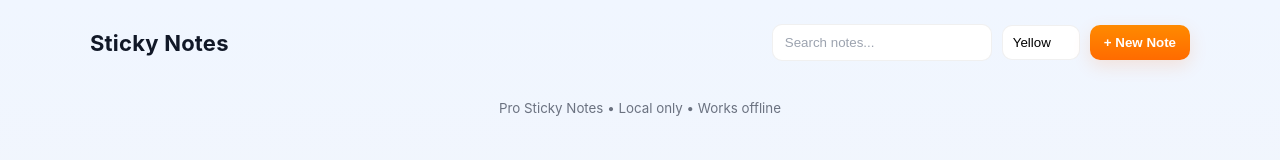
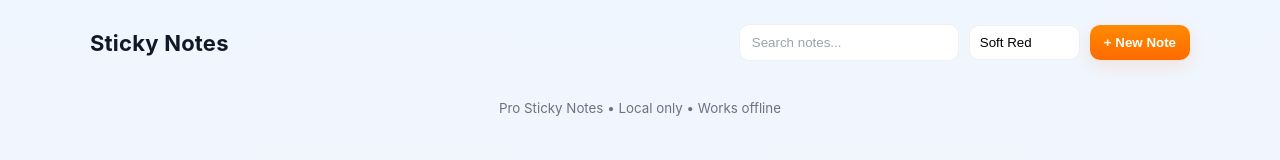
Before and after one commit to raushan01012/stickynotes, a plain HTML site: page index.html in a window 1280 px wide. Drawn offline with Linux system fonts and the light colour scheme.

Commit message:
Updated notes app features

```diff
--- a/index.html
+++ b/index.html
@@ -14,11 +14,17 @@
       <div class="controls">
         <input id="search" type="search" placeholder="Search notes..." />
         <select id="colorSelect" title="Choose color">
-          <option value="#FFFB7D">Yellow</option>
-          <option value="#FFD1DC">Pink</option>
-          <option value="#B8F2E6">Mint</option>
-          <option value="#BFD8FF">Blue</option>
-          <option value="#E2C0FF">Lavender</option>
+      <option value="#FF9AA2">Soft Red</option>
+<option value="#FFDAC1">Peach</option>
+<option value="#E2F0CB">Light Green</option>
+<option value="#B5EAD7">Aqua Mint</option>
+<option value="#C7CEEA">Soft Purple</option>
+<option value="#FBE7C6">Creamy Peach</option>
+<option value="#D4F1F4">Ice Blue</option>
+<option value="#F6EAC2">Light Sand</option>
+<option value="#F2C6DE">Baby Rose</option>
+<option value="#D9E6F2">Fog Blue</option>
+
         </select>
 
         <button id="createBtn" class="btn">+ New Note</button>
```
